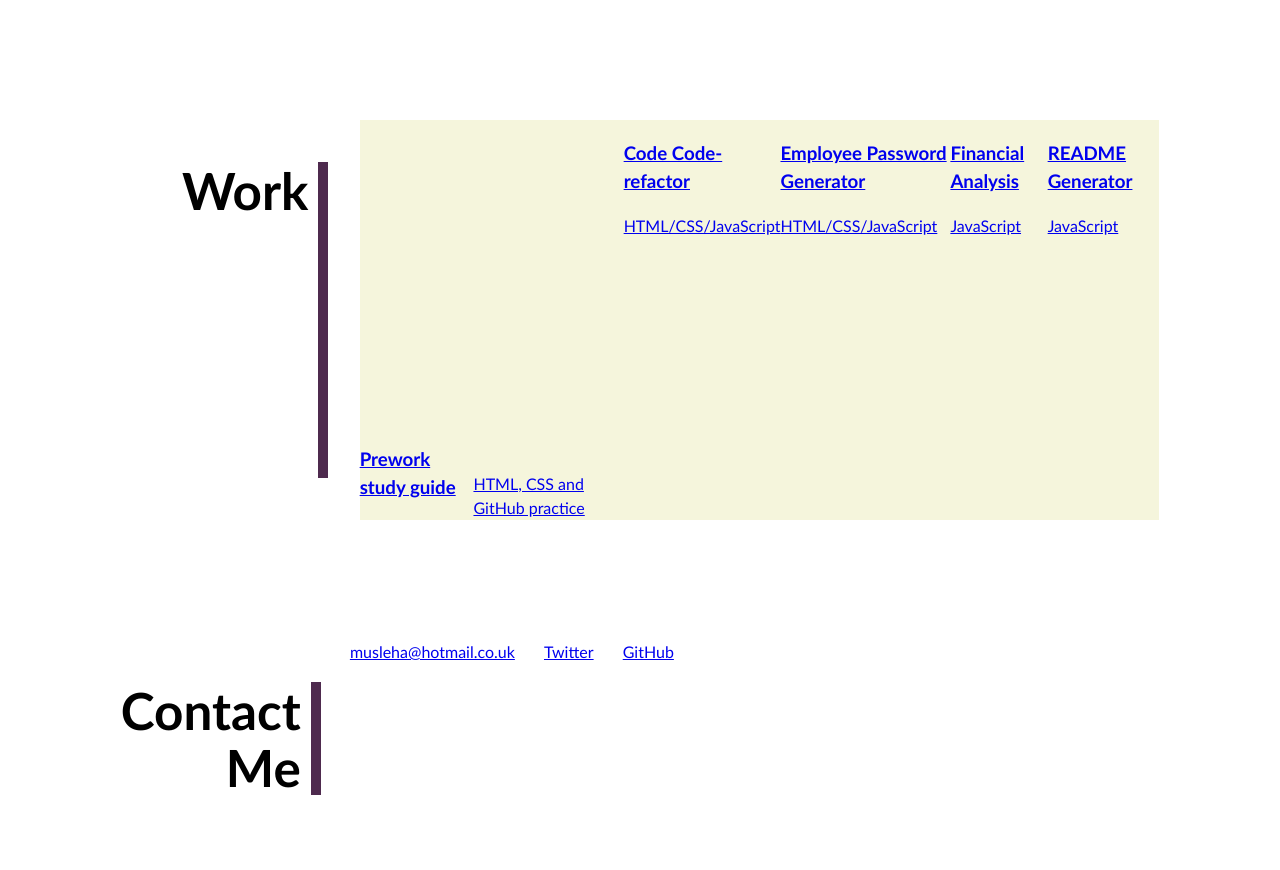
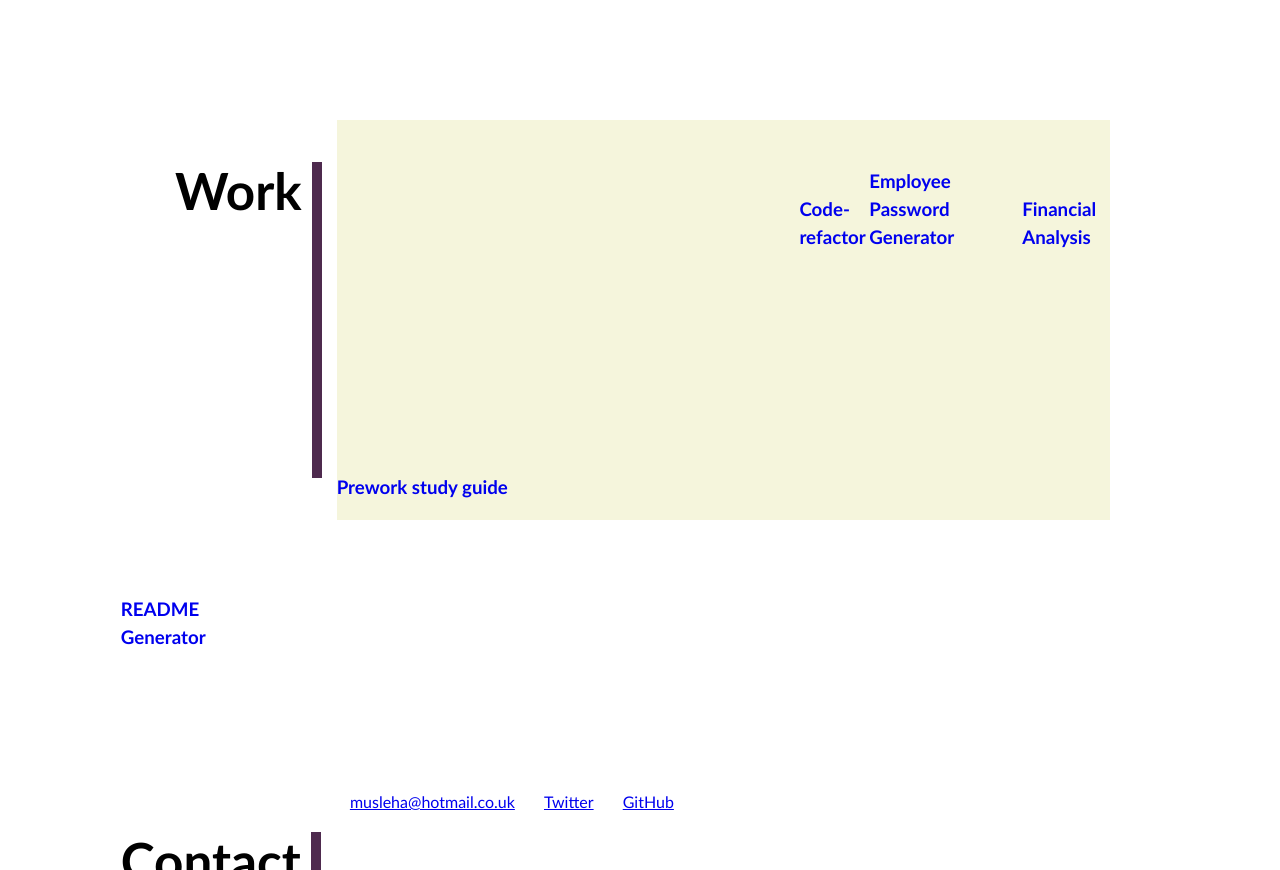
Before and after one commit to Musleha1/First-Responsive-Portfolio, a plain HTML site: page index.html in a window 1280 px wide. Shown: the part 700-1570 px from the top of the page. Drawn offline with Linux system fonts and the light colour scheme.

Commit message:
Deleted duplicate code syntax

```diff
--- a/index.html
+++ b/index.html
@@ -54,38 +54,39 @@
     <section class="page-section">
       <h2>Work</h2>
         <div class="flex-container">
-          <a href="https://github.com/Musleha1/prework-study-guide">
-            <div class="flex-item">
+          <a href="https://github.com/Musleha1/prework-study-guide" class="flex-item prework">
+            <div>
               <h3> Prework study guide</h3>
-              <span>HTML, CSS and GitHub practice</span>
+              <!-- <span>HTML, CSS and GitHub practice</span> -->
             </div>
           </a>
 
-          <a href="https://github.com/Musleha1/Code-refactor" class="flex-item2">
+          <a href="https://github.com/Musleha1/Code-refactor" class="flex-item refactor">
             <div>
-              <h3>Code Code-refactor</h3>
-              <span>HTML/CSS/JavaScript</span>
+              <h3>Code-refactor</h3>
+              <!-- <span>HTML/CSS/JavaScript</span> -->
             </div>
           </a>
 
-          <a href="https://github.com/Musleha1/Password-Generator-for-Employee" class="flex-item2">
+          <a href="https://github.com/Musleha1/Password-Generator-for-Employee" class="flex-item generator">
             <div>
               <h3>Employee Password Generator</h3>
-              <span>HTML/CSS/JavaScript</span>
+              <!-- <span>HTML/CSS/JavaScript</span> -->
             </div>
           </a>
 
-          <a href="https://github.com/Musleha1/Musleha-Console-FinanceAnalysis"class="flex-item2">
+          <a href="https://github.com/Musleha1/Musleha-Console-FinanceAnalysis"class="flex-item analysis">
             <div>
               <h3>Financial Analysis</h3>
-              <span>JavaScript</span>
+              <!-- <span>JavaScript</span> -->
             </div>
+          </div>
           </a>
 
-          <a href="https://github.com/Musleha1/README-Generator-nodeJS"class="flex-item2" >
+          <a href="https://github.com/Musleha1/README-Generator-nodeJS"class="flex-item node" >
             <div>
               <h3>README Generator</h3>
-              <span>JavaScript</span>
+              <!-- <span>JavaScript</span> -->
             </div>
           </a>
       </section>
```
